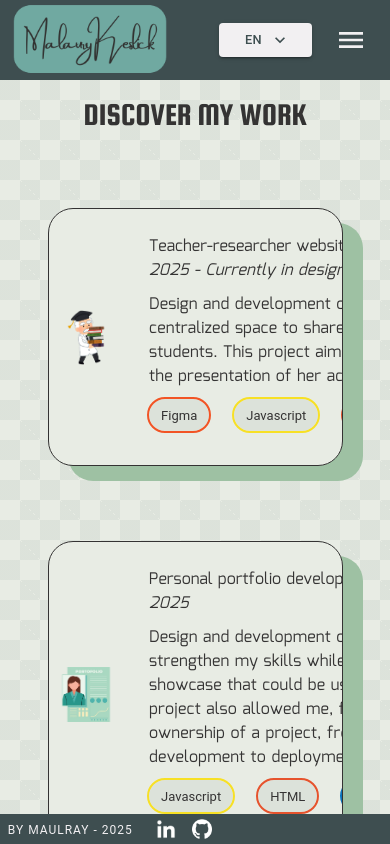
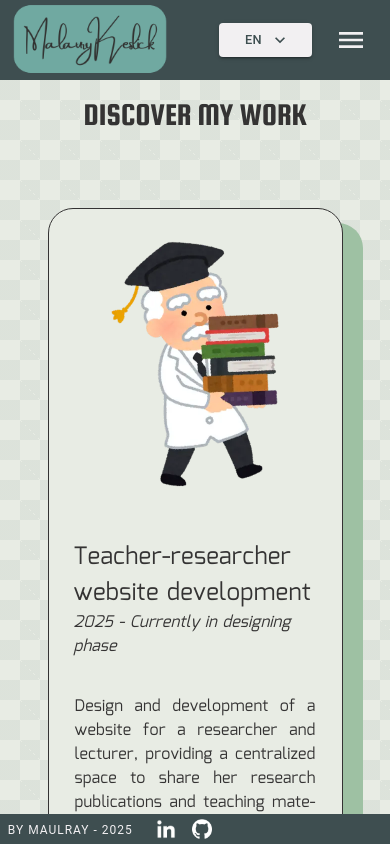
Before and after one commit to Maulraay/portfolio, a React app in the folder frontend/: page /projects in a window 390 px wide. Built offline with nearby package versions, Linux system fonts and the light colour scheme.

Commit message:
Projects page responsive

```diff
--- a/frontend/src/theme/global.css
+++ b/frontend/src/theme/global.css
@@ -922,25 +922,59 @@ img {
     .gallery .title{
         height: 50%;
     }
-
-    .gallery .underConstruction{
-        top: 50%;
-        transform: translateY(-50%);
-        height: 80%;
-        opacity: 20%;
-        position: absolute;
-    }
 }
 
 @media only screen and (min-height: 575px){
     .gallery .title{
         height: 20%;
     }
+}
 
-    .gallery .underConstruction{
-        height: 60%;
+@media only screen and (max-width: 799px){
+    .gallery .MuiCard-root .smallScreenHeader{
+        flex-direction: column;
+        gap: 50px;
+    }
+
+    .gallery .MuiCard-root .smallScreenHeader .MuiCardMedia-root{
+        align-self: center;
+        margin-top: 20px;
     }
 }
+
+@media only screen and (min-width: 800px){
+    .gallery .MuiCard-root .smallScreenHeader{
+        flex-direction: row;
+        align-items: center;
+        gap: 20px;
+    }
+}
+
+@media only screen and (max-width: 1549px){
+    .gallery .MuiCard-root{
+        flex-direction: column;
+    }
+
+    .gallery .MuiCard-root .bigScreenCardTitle{
+        display: none;
+    }
+
+    .gallery .MuiCard-root .smallScreenHeader{
+        display: flex;
+        padding: 0 15px;
+    }
+}
+
+@media only screen and (min-width: 1550px){
+    .gallery .MuiCard-root{
+        flex-direction: row;
+    }
+
+    .gallery .MuiCard-root .smallScreenCardTitle{
+        display: none;
+    }
+}
+
 
 .galleryBackground {
     position: relative;
@@ -980,10 +1014,6 @@ img {
     height: 10%;
 }
 
-.gallery .underConstruction{
-    object-fit: contain;
-}
-
 .gallery .projectsContainer {
     width: 70%;
     display: flex;
@@ -1001,13 +1031,12 @@ img {
     border-radius: 25px;
     color: var(--color-text);
     display:  flex;
-    flex-direction: row;
     gap: 20px;
     padding: 10px;
 }
 
 .gallery .MuiCard-root .MuiCardContent-root{
-    display:  flex;
+    display: flex;
     flex-direction: column;
     justify-content: space-between;
     gap: 10px;
@@ -1018,7 +1047,9 @@ img {
 }
 .gallery .MuiCard-root .MuiCardContent-root .stack{
     display: flex;
+    flex-wrap: wrap;
     gap: 25px;
+    margin-top: 10px;
 }
 
 .gallery .stack .Javascript{
--- a/frontend/src/views/gallery/Gallery.jsx
+++ b/frontend/src/views/gallery/Gallery.jsx
@@ -4,24 +4,32 @@ import {Box, Card, CardContent, CardMedia, Chip, IconButton, Typography} from "@
 import { FormattedMessage, useIntl } from "react-intl";
 import {ChevronLeft, ChevronRight} from "@mui/icons-material";
 
-const ProjectCard = (props) => {
-  const {project, key} = props;
+const ProjectCard = (props = {}) => {
+  const {project, ...rest} = props;
+
+  const TitleComponent = (props) => (
+    <Typography fontSize={"1.5rem"} className={props.mode}>
+      {project.title} <br/>
+      <Typography sx={{ fontStyle: 'italic' }}>
+        {project.date}
+      </Typography>
+    </Typography>
+  )
+
   return (
-    <Card key={key}>
-      <CardMedia
-        component="img"
-        alt={project.imgAlt}
-        sx={{ width: "20%", objectFit: "contain" }}
-        image={`/assets/${project.img}.webp`}
-      />
+    <Card>
+      <div className={"smallScreenHeader"}>
+        <CardMedia
+          component="img"
+          alt={project.imgAlt}
+          sx={{ width: "20%", objectFit: "contain", minWidth: "250px" }}
+          image={`/assets/${project.img}.webp`}
+        />
+        <TitleComponent mode={"smallScreenCardTitle"} />
+      </div>
       <CardContent>
-        <Typography variant={"about"} align={"justify"}>
-          {project.title} <br/>
-          <Typography sx={{ fontStyle: 'italic' }}>
-            {project.date}
-          </Typography>
-        </Typography>
-        <Typography className={"projectDescr"}>
+        <TitleComponent mode={"bigScreenCardTitle"} />
+        <Typography sx={{ textAlign: "justify", hyphens: "auto", overflowWrap: "break-work", wordBreak: "break-word" }} className={"projectDescr"}>
           {project.description}
         </Typography>
         <div className={"stack"}>
```
